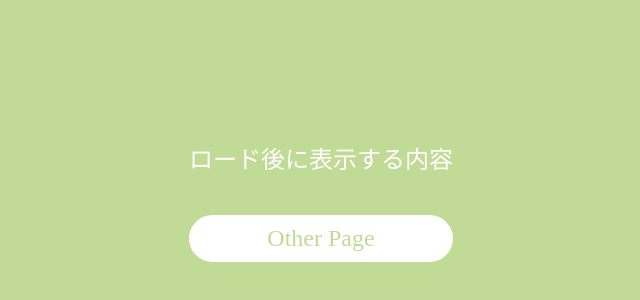
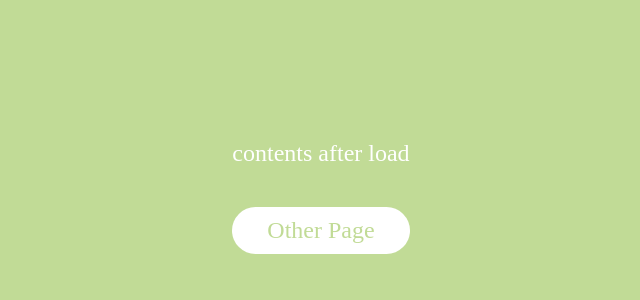
Before and after one commit to hiroxxx03/loader02, a plain HTML site: page index.html in a window 1280 px wide. Shown: the part 20-320 px from the top of the page, without its empty margins (319-959 px from the left). Drawn offline with nearby package versions, Linux system fonts and the light colour scheme.

Commit message:
edit contents

```diff
--- a/index.html
+++ b/index.html
@@ -19,7 +19,7 @@
   </div>
 
   <div id="wrap">
-    <p style="margin-top: 20vh;">ロード後に表示する内容</p>
+    <p style="margin-top: 20vh;">contents after load</p>
     <div class="button">
       <a href="./other_page/index.html">Other Page</a>
     </div>
```
Also changed, not shown: other_page/index.html (+1 -1 lines).
